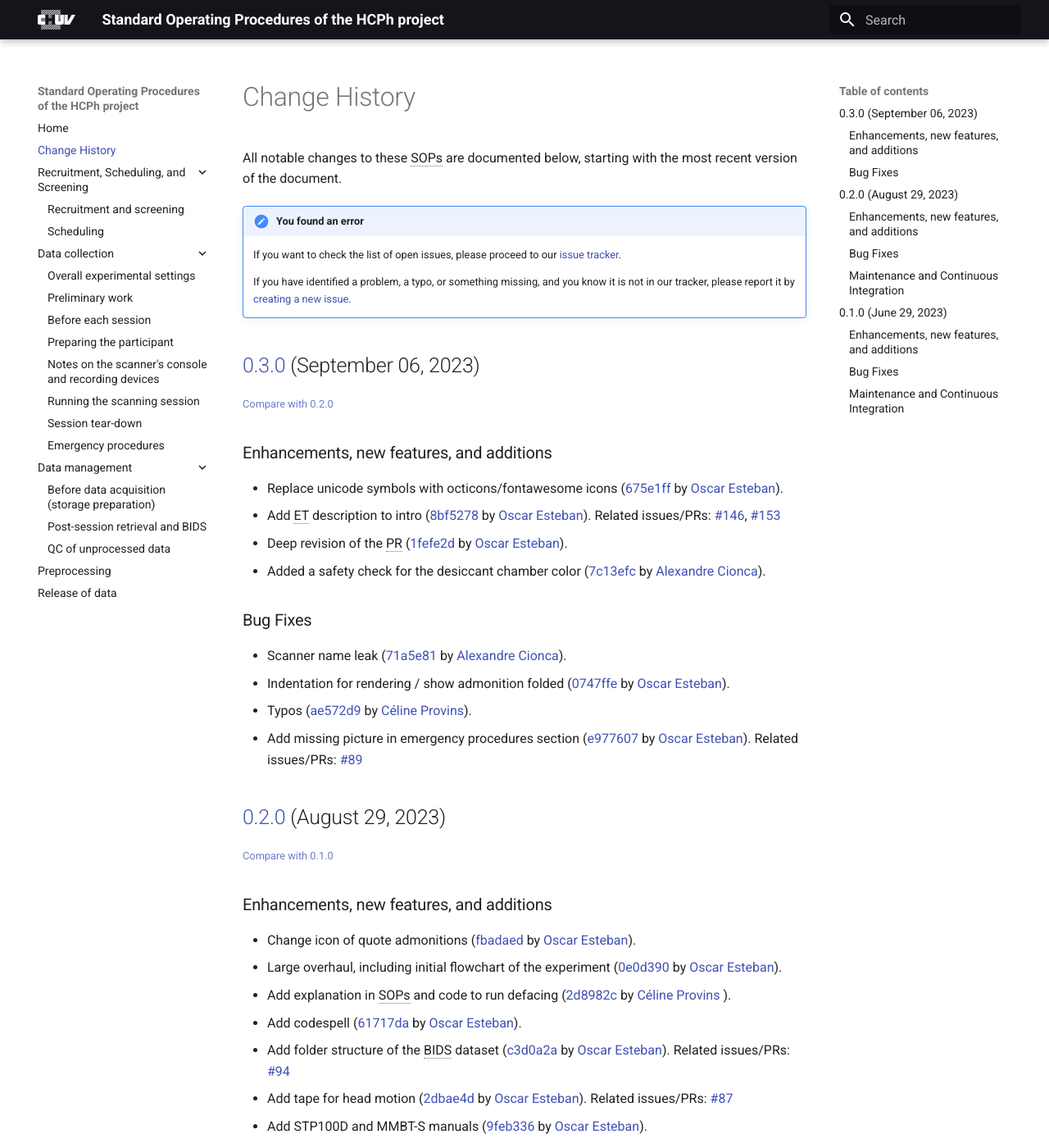
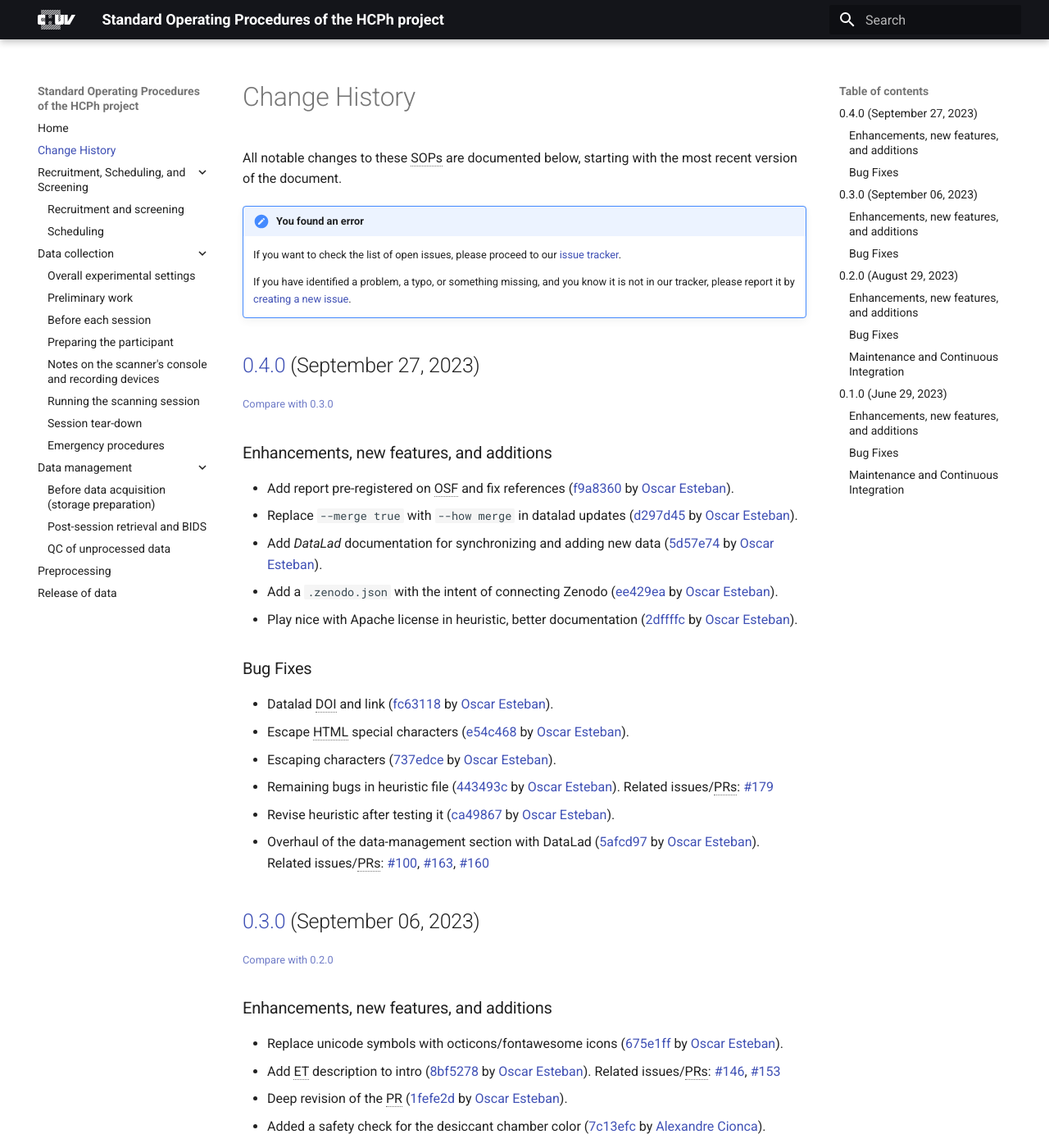
Before and after one commit to oesteban/hcph-sops, an MkDocs documentation site: the page built from docs/changes.md, in a window 1280 px wide and 1400 px high. Shown: the whole window at 82% size. Built offline with MkDocs 1.6.1 and Material for MkDocs 9.7.7, drawn with Linux system fonts in a browser that asks for light colours; some of the changed text lies outside the part shown.

Commit message:
rel(0.4.0): Update CHANGES

```diff
--- a/docs/changes.md
+++ b/docs/changes.md
@@ -7,6 +7,38 @@ All notable changes to these SOPs are documented below, starting with the most r
 	If you have identified a problem, a typo, or something missing, and you know it is not in our tracker, please report it by [creating a new issue](https://github.com/TheAxonLab/hcph-protocol/issues/new).
 
 <!-- insertion marker -->
+## [0.4.0](https://github.com/TheAxonLab/hcph-protocol/releases/tag/0.4.0) (September 27, 2023)
+
+<small>[Compare with 0.3.0](https://github.com/TheAxonLab/hcph-protocol/compare/0.3.0...0.4.0)</small>
+
+### Enhancements, new features, and additions
+
+- Add report pre-registered on OSF and fix references
+ ([f9a8360](https://github.com/TheAxonLab/hcph-protocol/commit/f9a8360efd56e8ab33876b68f0c51012c47f6cb1) by [Oscar Esteban](https://github.com/oesteban)).
+- Replace ``--merge true`` with ``--how merge`` in datalad updates
+ ([d297d45](https://github.com/TheAxonLab/hcph-protocol/commit/d297d45c9f4ab837702b748bb961277fecdf07ac) by [Oscar Esteban](https://github.com/oesteban)).
+- Add *DataLad* documentation for synchronizing and adding new data
+ ([5d57e74](https://github.com/TheAxonLab/hcph-protocol/commit/5d57e7475f5a4a2bf77658fc6ad1c0099324eeb6) by [Oscar Esteban](https://github.com/oesteban)).
+- Add a ``.zenodo.json`` with the intent of connecting Zenodo
+ ([ee429ea](https://github.com/TheAxonLab/hcph-protocol/commit/ee429ea4ef72479fd6b0e8baf5a650f3f20e9a81) by [Oscar Esteban](https://github.com/oesteban)).
+- Play nice with Apache license in heuristic, better documentation
+ ([2dffffc](https://github.com/TheAxonLab/hcph-protocol/commit/2dffffcc8fae8fb4abd4f3c7ed275a9960c41178) by [Oscar Esteban](https://github.com/oesteban)).
+
+### Bug Fixes
+
+- Datalad DOI and link
+ ([fc63118](https://github.com/TheAxonLab/hcph-protocol/commit/fc6311836865c3b564610601e19d5f917f5602ef) by [Oscar Esteban](https://github.com/oesteban)).
+- Escape HTML special characters
+ ([e54c468](https://github.com/TheAxonLab/hcph-protocol/commit/e54c468b08520de764ba3cf6c8650f3f50bbc204) by [Oscar Esteban](https://github.com/oesteban)).
+- Escaping characters
+ ([737edce](https://github.com/TheAxonLab/hcph-protocol/commit/737edce814c7ca1b4dda1ffee850cce08cdf73fa) by [Oscar Esteban](https://github.com/oesteban)).
+- Remaining bugs in heuristic file
+ ([443493c](https://github.com/TheAxonLab/hcph-protocol/commit/443493c6f91fe59ee9656362253d2d0388456043) by [Oscar Esteban](https://github.com/oesteban)). Related issues/PRs: [#179](https://github.com/TheAxonLab/hcph-protocol/issues/179)
+- Revise heuristic after testing it
+ ([ca49867](https://github.com/TheAxonLab/hcph-protocol/commit/ca49867f1712e61cefb0327d91f05e9a966d6013) by [Oscar Esteban](https://github.com/oesteban)).
+- Overhaul of the data-management section with DataLad
+ ([5afcd97](https://github.com/TheAxonLab/hcph-protocol/commit/5afcd97004f96d8314e5eaf034d152d8cf2d1b8d) by [Oscar Esteban](https://github.com/oesteban)). Related issues/PRs: [#100](https://github.com/TheAxonLab/hcph-protocol/issues/100), [#163](https://github.com/TheAxonLab/hcph-protocol/issues/163), [#160](https://github.com/TheAxonLab/hcph-protocol/issues/160)
+
 ## [0.3.0](https://github.com/TheAxonLab/hcph-protocol/releases/tag/0.3.0) (September 06, 2023)
 
 <small>[Compare with 0.2.0](https://github.com/TheAxonLab/hcph-protocol/compare/0.2.0...0.3.0)</small>
```
Also changed, not shown: include/abbreviations.md (+3 -0 lines).
